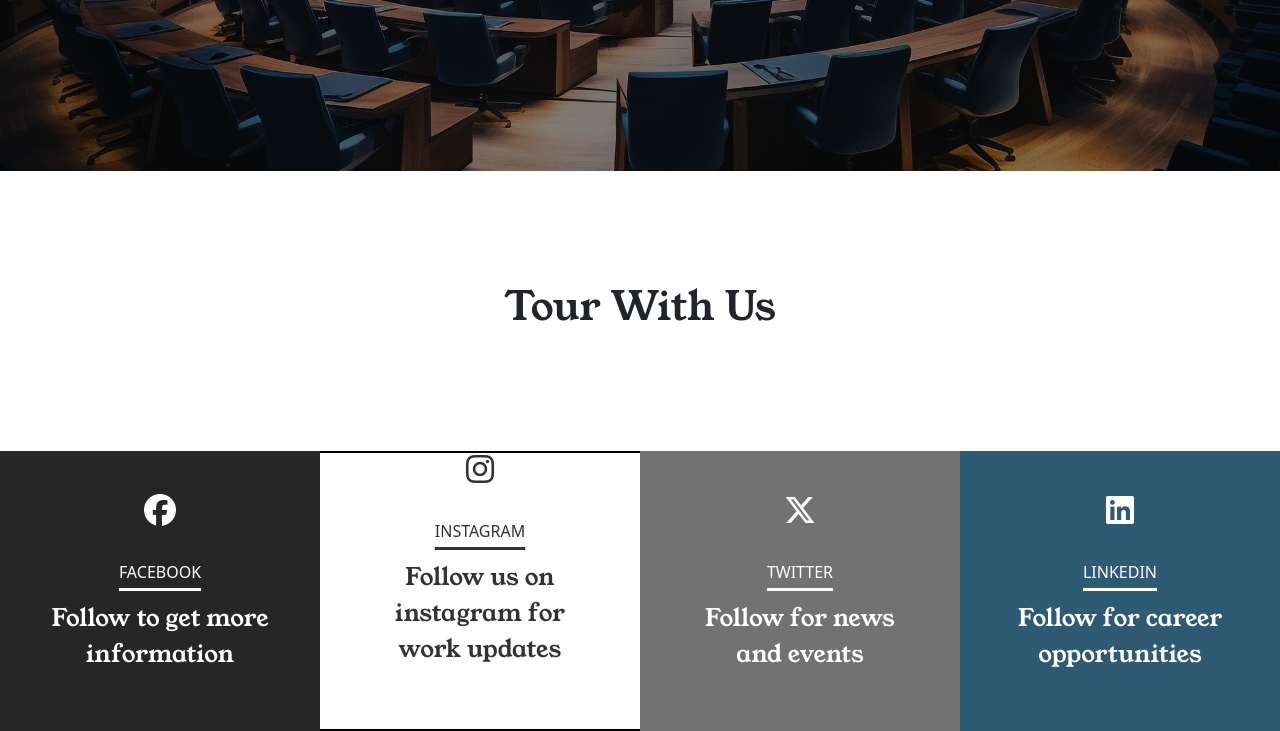
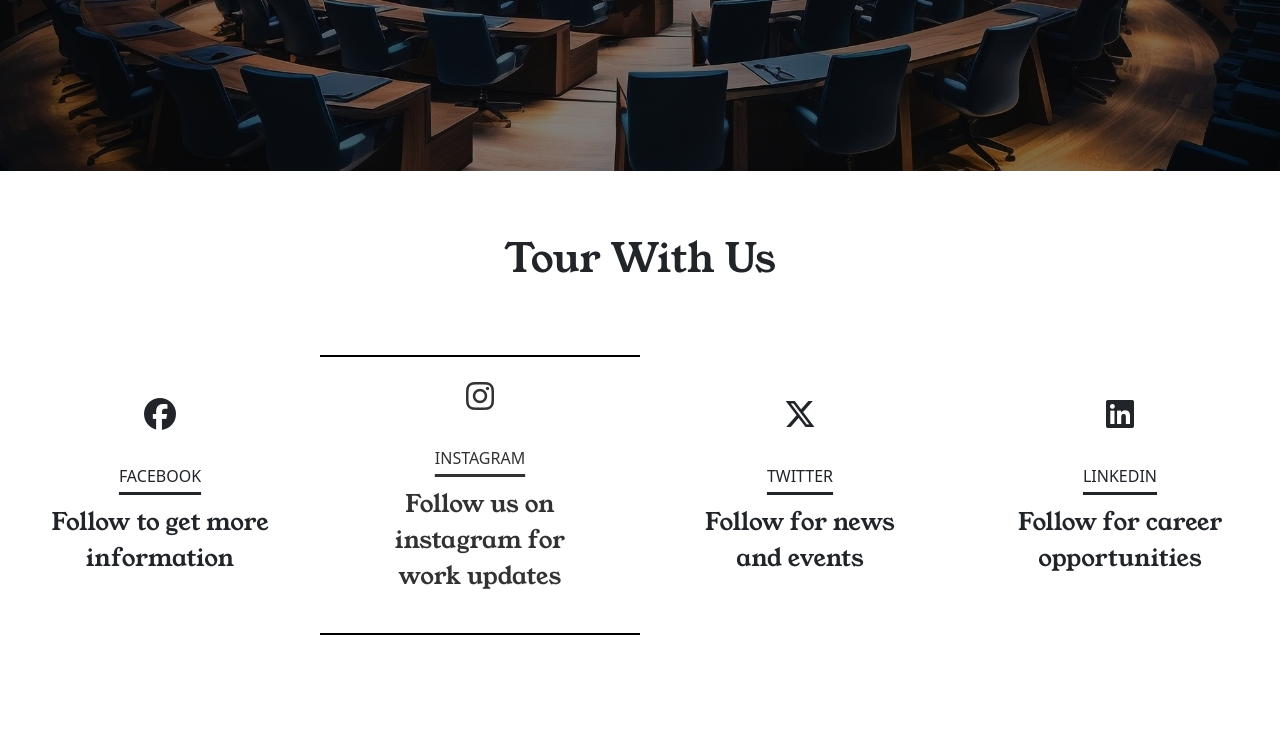
Before and after one commit to Chukason29/woawx_PR, a PHP site: page / in a window 1280 px wide. Shown: the part 3783-4514 px from the top of the page. After the commit the page ends 4418 px from the top, so only its background shows below. Run offline with PHP 8.4, Linux system fonts and the light colour scheme; some libraries are stand-ins or nearby versions.

Commit message:
socials design(black and white)

```diff
--- a/css/styles.css
+++ b/css/styles.css
@@ -160,7 +160,7 @@
     max-width: 20%;
 }
 #connect-with-us{
-    padding-block: 7rem;
+    padding-block: 4rem;
     text-align: center;
     font-family: "Young Serif", serif;
     font-size: 4rem;
@@ -190,24 +190,25 @@
     font-size: 2rem;
 }
 
-#facebook-block{
+#facebook-block a{
     background-color: rgba(0, 0, 0, .85);
     color: #fff;
+}
+#instagram-block{
+    border-top: 2px solid black;
+    border-bottom: 2px solid black;
 }
 #instagram-block a{
     display: block;
     background-color: rgb(255, 255, 255);
     color: rgb(50, 50, 50);
-    height: 35vh;
     text-decoration: none;
-    border-top: 2px solid black;
-    border-bottom: 2px solid black;
 }
-#twitter-block{
+#twitter-block a{
     background-color: rgba(90, 90, 90, .85);
     color: #fff;
 }
-#linkedin-block{
+#linkedin-block a{
     background-color: rgb(47, 90, 116);
     color: #fff
 }
--- a/index.html
+++ b/index.html
@@ -136,7 +136,6 @@
                 <p class="brand-title">FACEBOOK</p>
                 <p class="brand-line"></p>
                 <p>Follow to get more information</p>
-
             </div>
         </div>
         <div class="social-blocks" id="instagram-block">
```
